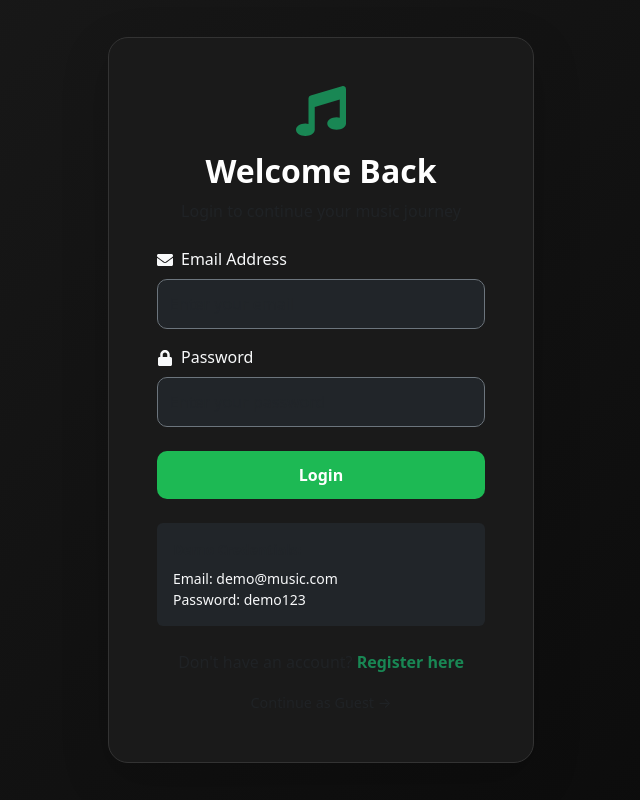
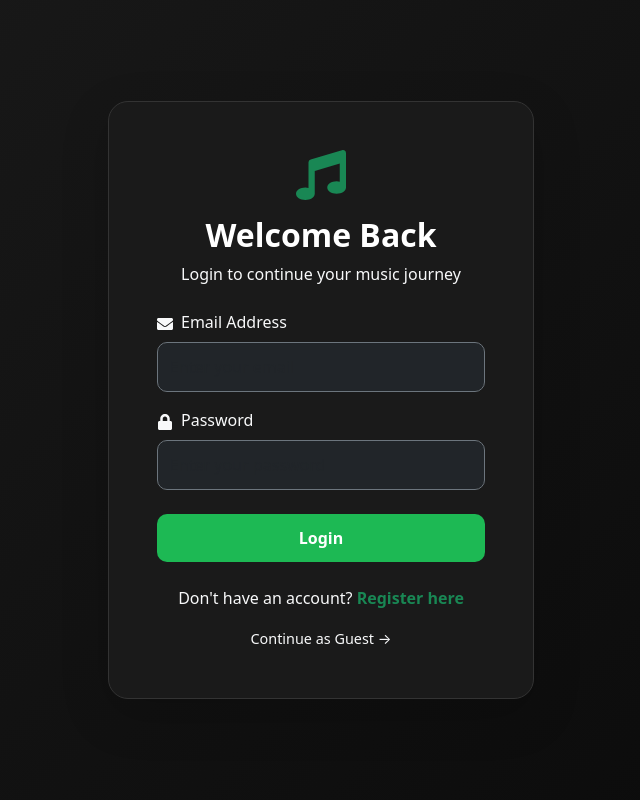
Before and after one commit to 38vinay/music-player, a React (Create React App) app: page /login in a window 1280 px wide. Shown: the whole page, without its empty margins (319-959 px from the left). Built offline with nearby package versions, Linux system fonts and the light colour scheme.

Commit message:
make changes

```diff
--- a/src/pages/Home.js
+++ b/src/pages/Home.js
@@ -13,7 +13,7 @@ export default function Home() {
       try {
         setLoading(true);
         const res = await fetch(
-          "https://itunes.apple.com/search?term=honeysingh&entity=song&limit=50"
+          "https://itunes.apple.com/search?term=trending&entity=song&limit=101"
         );
         const data = await res.json();
         setSongs(data.results);
@@ -33,7 +33,7 @@ export default function Home() {
   if (loading) {
     return (
       <div className="loading-container">
-        <div className="spinner-border text-success" role="status">
+        <div className="spinner-border text-info" role="status">
           <span className="visually-hidden">Loading...</span>
         </div>
         <p className="mt-3 text-muted">Loading music...</p>
@@ -76,7 +76,7 @@ export default function Home() {
       {/* Trending Songs Section */}
       <div className="trending-section">
         <div className="section-header">
-          <h3 className="section-title">🔥 Trending Songs</h3>
+          <h3 className="section-title ">🔥 Trending Songs</h3>
           <p className="section-subtitle">Discover the hottest tracks right now</p>
         </div>
         <SongList songs={songs} onPlay={handlePlay} />
@@ -127,7 +127,7 @@ export default function Home() {
           inset: 0;
           background: linear-gradient(
             to top,
-            rgba(0, 0, 0, 0.9) 0%,
+            rgba(101, 67, 67, 0.9) 0%,
             rgba(0, 0, 0, 0.6) 50%,
             rgba(0, 0, 0, 0.3) 100%
           );
--- a/src/pages/Login.js
+++ b/src/pages/Login.js
@@ -64,7 +64,7 @@ export default function Login() {
             <div className="text-center mb-4">
               <FaMusic size={50} className="text-success mb-3" />
               <h2 className="text-white fw-bold mb-2">Welcome Back</h2>
-              <p className="text-muted">Login to continue your music journey</p>
+              <p className="text-light">Login to continue your music journey</p>
             </div>
 
             {error && (
@@ -127,18 +127,10 @@ export default function Login() {
               </Button>
             </Form>
 
-            <div className="mt-4 p-3 bg-dark rounded">
-              <small className="text-muted d-block mb-2">
-                <strong>Demo Credentials:</strong>
-              </small>
-              <small className="text-light d-block">
-                Email: demo@music.com
-              </small>
-              <small className="text-light d-block">Password: demo123</small>
-            </div>
+
 
             <div className="text-center mt-4">
-              <p className="text-muted mb-0">
+              <p className="text-light mb-0">
                 Don't have an account?{" "}
                 <Link
                   to="/register"
@@ -153,7 +145,7 @@ export default function Login() {
             <div className="text-center mt-3">
               <Link
                 to="/"
-                className="text-muted"
+                className="text-light"
                 style={{ textDecoration: "none", fontSize: "0.9rem" }}
               >
                 Continue as Guest →
--- a/src/pages/Register.js
+++ b/src/pages/Register.js
@@ -78,7 +78,7 @@ export default function Register() {
             <div className="text-center mb-4">
               <FaMusic size={50} className="text-success mb-3" />
               <h2 className="text-white fw-bold mb-2">Create Account</h2>
-              <p className="text-muted">Join us and start your music journey</p>
+              <p className="text-light">Join us and start your music journey</p>
             </div>
 
             {error && (
@@ -140,7 +140,7 @@ export default function Register() {
                     padding: "12px",
                   }}
                 />
-                <Form.Text className="text-muted">
+                <Form.Text className="text-light">
                   Must be at least 6 characters
                 </Form.Text>
               </Form.Group>
@@ -181,7 +181,7 @@ export default function Register() {
             </Form>
 
             <div className="text-center mt-4">
-              <p className="text-muted mb-0">
+              <p className="text-light mb-0">
                 Already have an account?{" "}
                 <Link
                   to="/login"
@@ -196,7 +196,7 @@ export default function Register() {
             <div className="text-center mt-3">
               <Link
                 to="/"
-                className="text-muted"
+                className="text-light"
                 style={{ textDecoration: "none", fontSize: "0.9rem" }}
               >
                 Continue as Guest →
--- a/src/utils/api.js
+++ b/src/utils/api.js
@@ -2,7 +2,7 @@ const BASE_URL = "https://itunes.apple.com/search";
 
 export const searchMusic = async (query, type = "music") => {
   try {
-    const response = await fetch(`${BASE_URL}?term=${query}&media=${type}&limit=100`);
+    const response = await fetch(`${BASE_URL}?term=${query}&media=${type}&limit=1000`);
     const data = await response.json();
     return data.results;
   } catch (err) {
```
